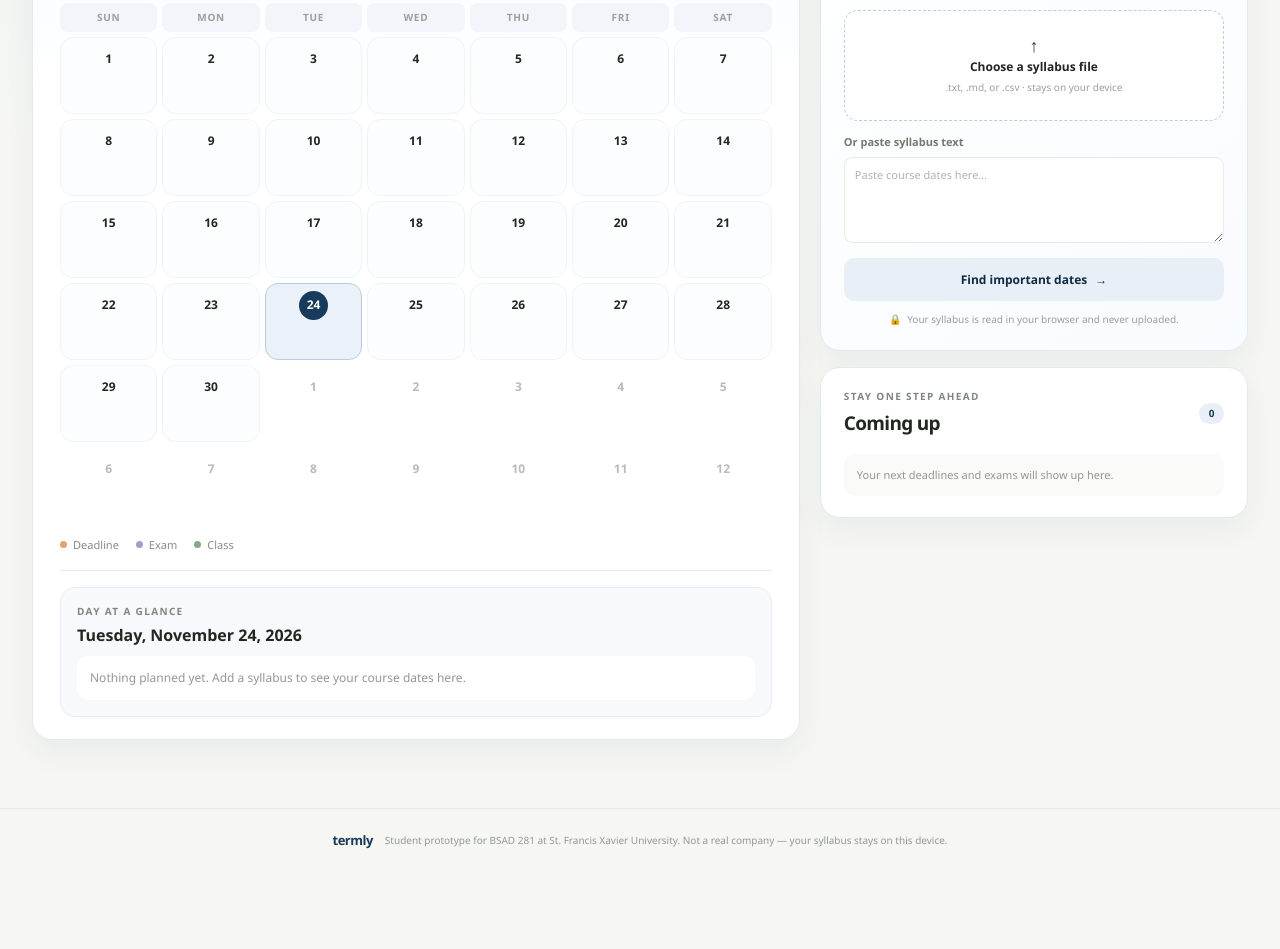
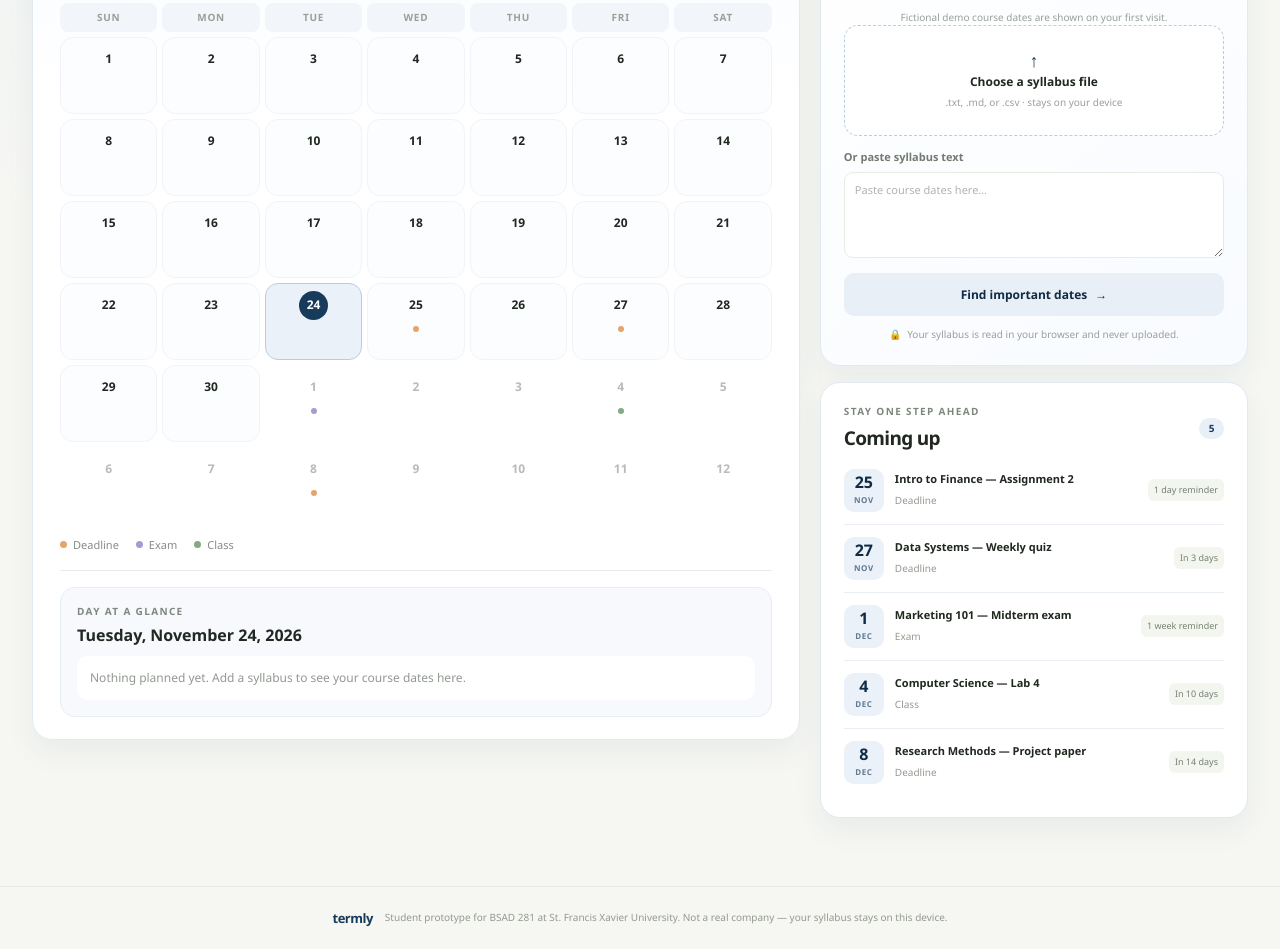
Before and after one commit to jonahw10/Termly, a plain HTML site: page index.html in a window 1280 px wide. Shown: the part 428-1377 px from the top of the page. Before the commit the page ends 1299 px from the top, so only its background shows below. Drawn offline with Linux system fonts and the light colour scheme.

Commit message:
Add fictional demo course data
Co-authored-by: Copilot <223556219+Copilot@users.noreply.github.com>

```diff
--- a/app.js
+++ b/app.js
@@ -62,7 +62,20 @@
   function loadEvents() {
     try {
       const saved = localStorage.getItem(EVENTS_KEY);
-      if (!saved) return [];
+      if (!saved) {
+        const demoEvents = window.TERMLY_DEMO_EVENTS;
+        if (!Array.isArray(demoEvents)) return [];
+        const initialEvents = demoEvents.map(function (event) {
+          return {
+            id: event.id,
+            title: event.title,
+            date: event.date,
+            category: event.category
+          };
+        });
+        localStorage.setItem(EVENTS_KEY, JSON.stringify(initialEvents));
+        return initialEvents;
+      }
       const parsed = JSON.parse(saved);
       if (!Array.isArray(parsed)) throw new Error("Saved calendar data is not a list.");
       return parsed.filter(function (event) {
--- /dev/null
+++ b/data.js
@@ -0,0 +1,20 @@
+window.TERMLY_DEMO_EVENTS = (function () {
+  "use strict";
+
+  function dateInDays(days) {
+    const date = new Date();
+    date.setHours(12, 0, 0, 0);
+    date.setDate(date.getDate() + days);
+    return date.getFullYear() + "-" +
+      String(date.getMonth() + 1).padStart(2, "0") + "-" +
+      String(date.getDate()).padStart(2, "0");
+  }
+
+  return [
+    { id: "demo-finance-assignment", title: "Intro to Finance — Assignment 2", date: dateInDays(1), category: "due" },
+    { id: "demo-systems-quiz", title: "Data Systems — Weekly quiz", date: dateInDays(3), category: "due" },
+    { id: "demo-marketing-midterm", title: "Marketing 101 — Midterm exam", date: dateInDays(7), category: "exam" },
+    { id: "demo-computer-science-lab", title: "Computer Science — Lab 4", date: dateInDays(10), category: "class" },
+    { id: "demo-project-paper", title: "Research Methods — Project paper", date: dateInDays(14), category: "due" }
+  ];
+})();
--- a/index.html
+++ b/index.html
@@ -78,6 +78,7 @@
             </div>
           </div>
           <p class="panel-copy">Drop in your syllabus and we’ll find the dates worth remembering.</p>
+          <p class="privacy-note">Fictional demo course dates are shown on your first visit.</p>
           <label class="file-drop" id="file-drop" for="syllabus-file">
             <span class="file-icon" aria-hidden="true">↑</span>
             <span class="drop-title">Choose a syllabus file</span>
@@ -117,6 +118,7 @@
     <span>Student prototype for BSAD 281 at St. Francis Xavier University. Not a real company — your syllabus stays on this device.</span>
   </footer>
 
+  <script src="data.js"></script>
   <script src="app.js"></script>
 </body>
 </html>
```
Also changed, not shown: 1 other file.
